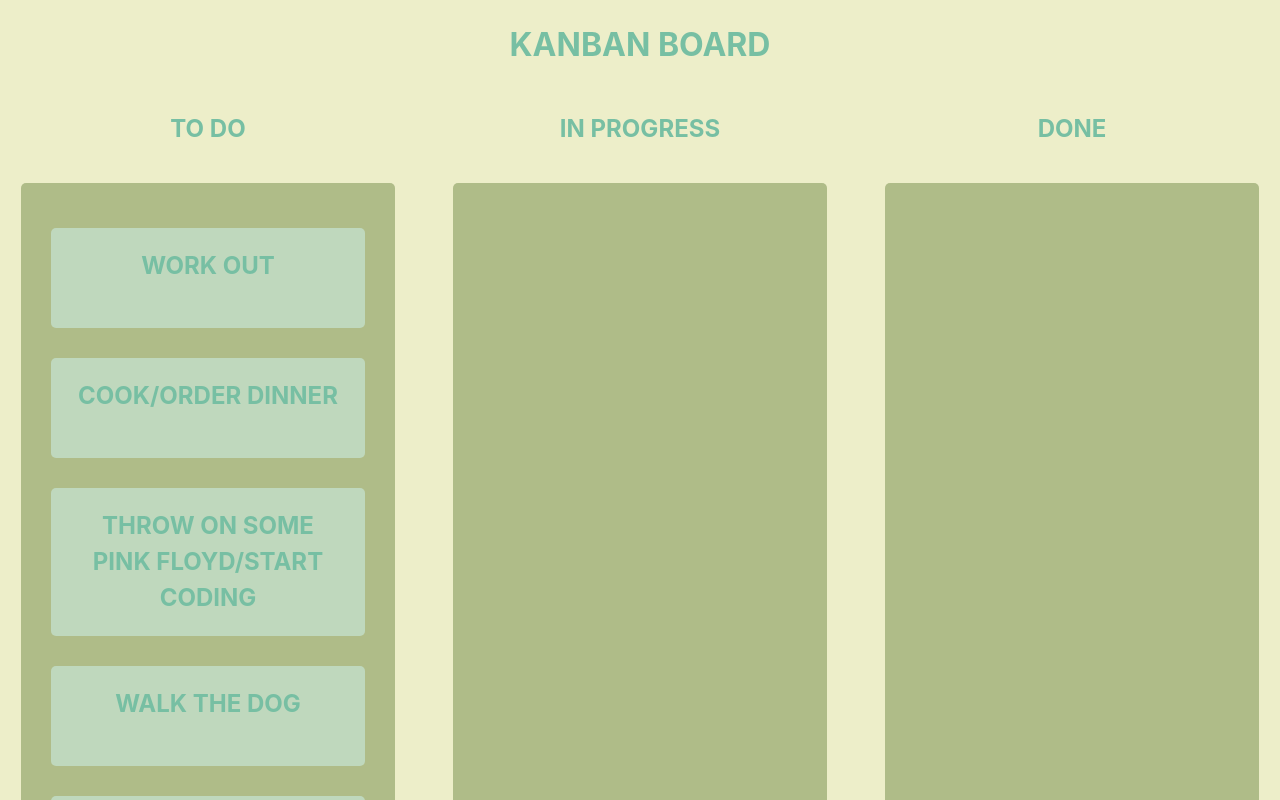
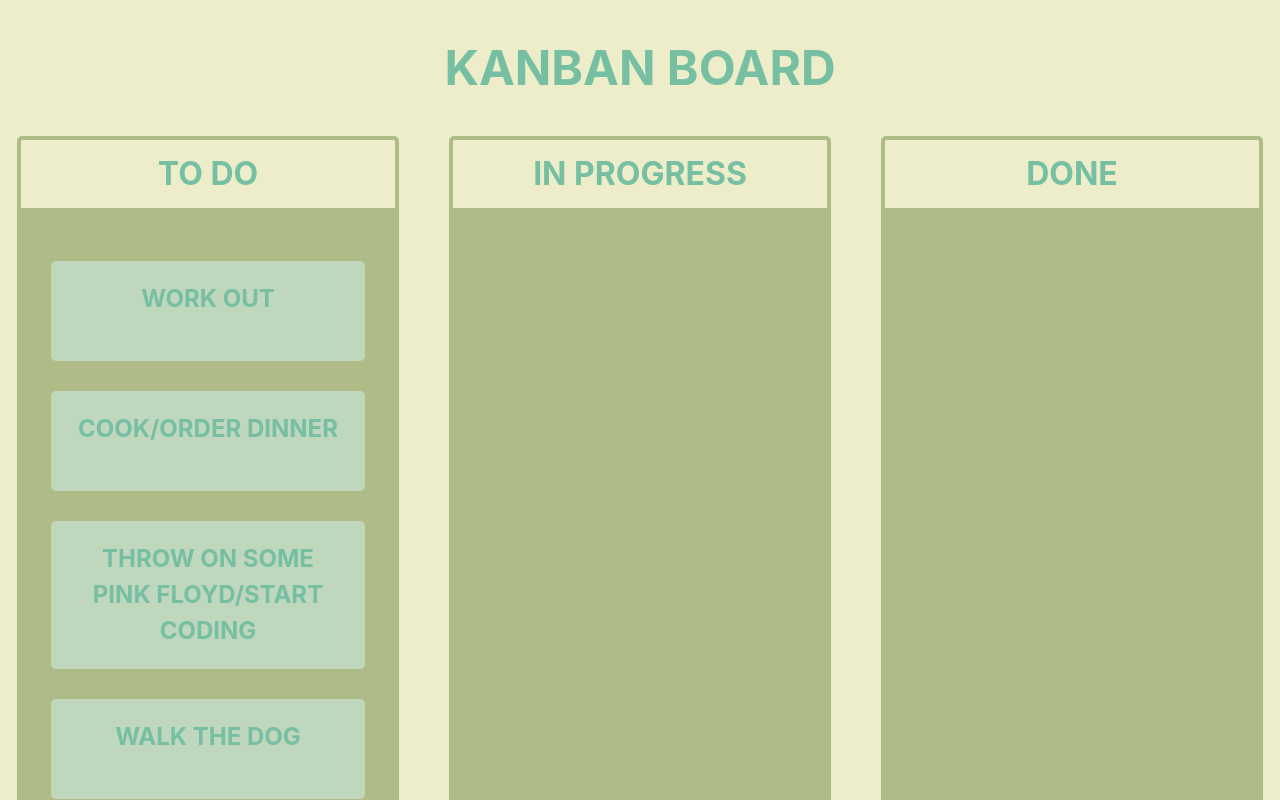
Before and after one commit to rodgersajb/kanban-board, a React (Vite) app: page / in a window 1280 px wide. Shown: the top 800 px of the page. Built offline with nearby package versions, Linux system fonts and the light colour scheme.

Commit message:
Played around a bit, final touches

```diff
--- a/src/App.css
+++ b/src/App.css
@@ -54,7 +54,9 @@ ul {
   min-height: 400px;
   width: 90%;
   padding: 15px 0 0 0;
-  border-radius: 5px;
+  border: 4px solid rgb(175, 188, 136);
+
+  margin-top: 0;
 }
 
 li {
@@ -78,10 +80,23 @@ h2 {
   text-align: center;
   color: #77bfa3;
   text-transform: uppercase;
+  font-size: 32px;
+  margin: 0;
+  border: 4px solid rgb(175, 188, 136);
+  width: 90%;
+  border-radius: 5px 5px 0 0;
+  padding: 10px 0;
 }
 
 h1 {
   text-align: center;
   text-transform: uppercase;
   color: #77bfa3;
+  font-size: 48px;
 }
+
+@media (max-width: 890px) {
+  .flex-container {
+    flex-direction: column;
+  }
+}
--- a/src/App.jsx
+++ b/src/App.jsx
@@ -38,7 +38,6 @@ function App() {
   // list taskTtems, blank for now
 
   const onDragEnd = (result, columns, setColumns) => {
-    console.log(result, "RESULT");
     // if statement determines if a draggable item did not change indexes, do nothing
     if (!result.destination) return;
 
@@ -90,9 +89,8 @@ function App() {
           onDragEnd={(result) => onDragEnd(result, columns, setColumns)}
         >
           {Object.entries(columns).map(([id, column]) => {
-            console.log(id, "ID");
             return (
-              <div className="ul-flex">
+              <div className="ul-flex" key={id}>
                 <h2>{column.name}</h2>
 
                 <Droppable droppableId={id}>
@@ -108,7 +106,6 @@ function App() {
                         }}
                       >
                         {column.items.map((item, index) => {
-                          console.log(item.id, "ITEM ID");
                           return (
                             <Draggable
                               key={item.id}
```
Also changed, not shown: src/Components/Card.jsx (deleted).
